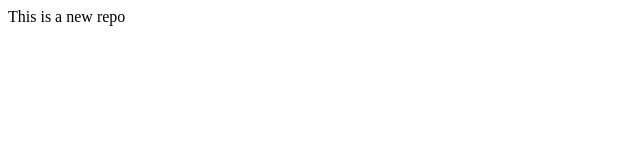
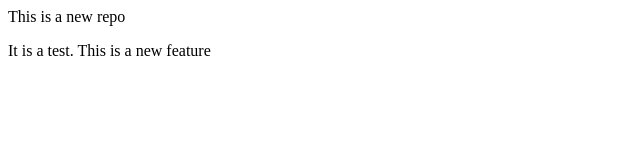
Before and after one commit to muhiaminulsadat/localrepo, a plain HTML site: page index.html in a window 1280 px wide. Shown: the whole page, without its empty margins (0-640 px from the left). Drawn offline with Linux system fonts and the light colour scheme.

Commit message:
Add new feature

```diff
--- a/index.html
+++ b/index.html
@@ -1 +1,3 @@
 <p>This is a new repo</p>
+
+<p>It is a test. This is a new feature</p>
```
